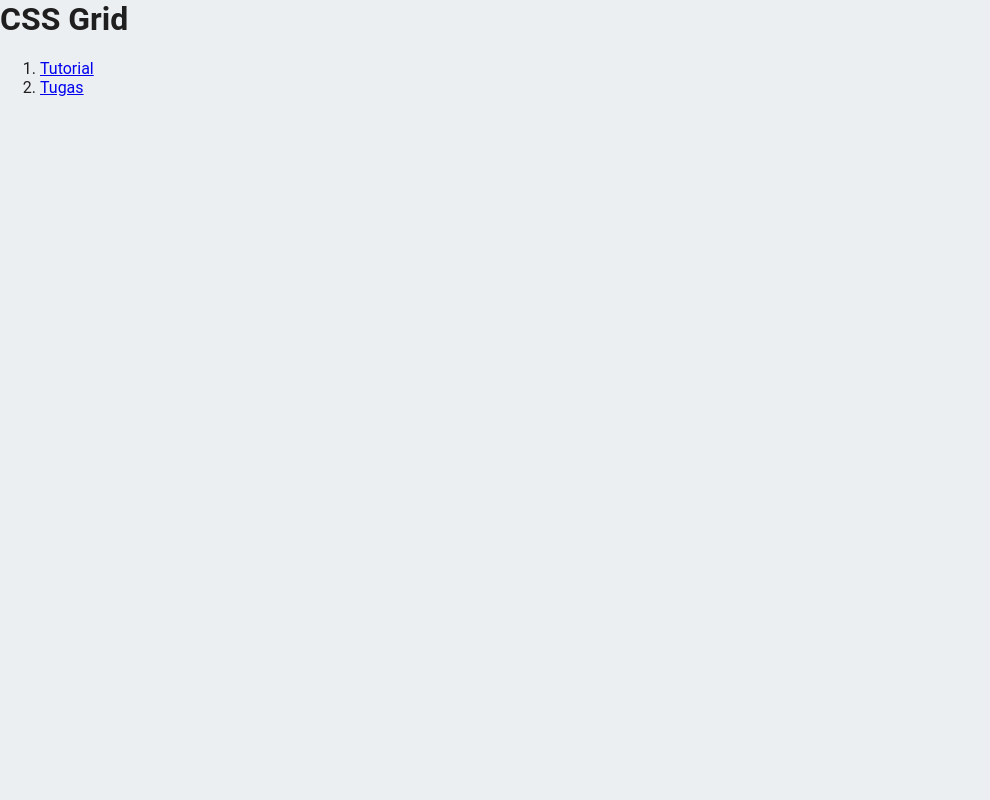
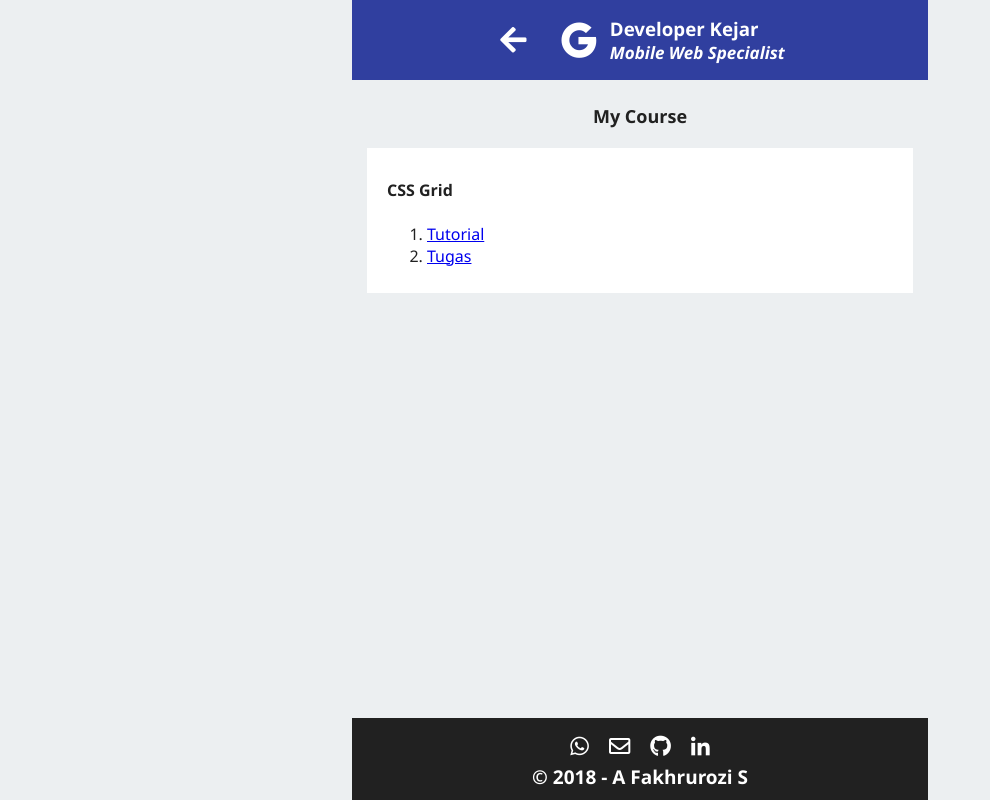
Before and after one commit to haifahrul/google-mws, a plain HTML site: page public/my-course/index.html in a window 1280 px wide. Shown: the whole page, without its empty margins (0-990 px from the left). Drawn offline with Linux system fonts and the light colour scheme.

Commit message:
add header & footer in menu my course

```diff
--- a/public/css/main.scss
+++ b/public/css/main.scss
@@ -56,6 +56,12 @@ body {
       color: $primary-color;
     }
   }
+}
+
+.boxed {
+  color: $primary-text-color;
+  font-family: $main-font;
+  padding: 10px 20px;
 }
 
 .text-center {
--- a/public/my-course/index.html
+++ b/public/my-course/index.html
@@ -3,12 +3,20 @@
 <head>
   <title>CSS Grid</title>
   <meta name="viewport" content="width=device-width, initial-scale=1">
-  <link rel="stylesheet" href="../css/firebase.css">
+  <link href="../css/fontawesome-free/css/all.min.css" rel="stylesheet">
+  <link rel="stylesheet" href="../css/main.css">
+  <title>My Course</title>
 </head>
 
 <body>
-  <div class="message">
-    <h1>CSS Grid</h1>
+  <div class="main">
+    <div class="header align-center" w3-include-html="../header-back.html"></div>
+    <div class="wrap">
+      <div class="title align-center text-center">
+        My Course
+      </div>
+      <div class="boxed content">
+        <h4>CSS Grid</h4>
         <p>
           <ol>
             <li><a href="./tutorial/index.html">Tutorial</a></li>
@@ -16,6 +24,13 @@
           </ol>
         </p>
       </div>
+    </div>
+    <div class='footer align-center text-center' w3-include-html="../footer.html"></div>
+  </div>
+  <script src="../js/app.js"></script>
+  <script>
+    includeHTML();
+  </script>
 </body>
 
 </html>
```
Also changed, not shown: public/css/main.css. Lines whose indentation alone changed are shown as unchanged.
